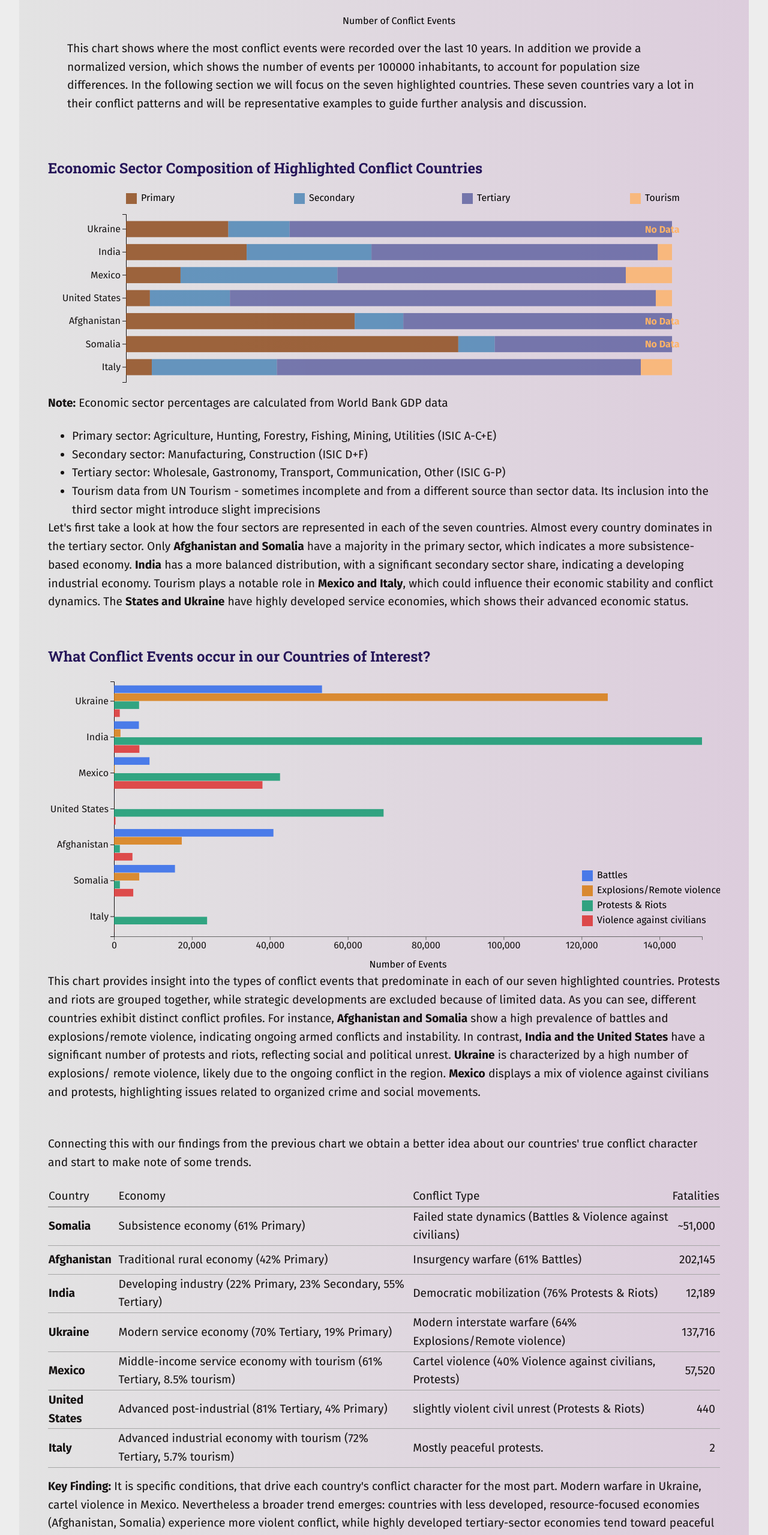
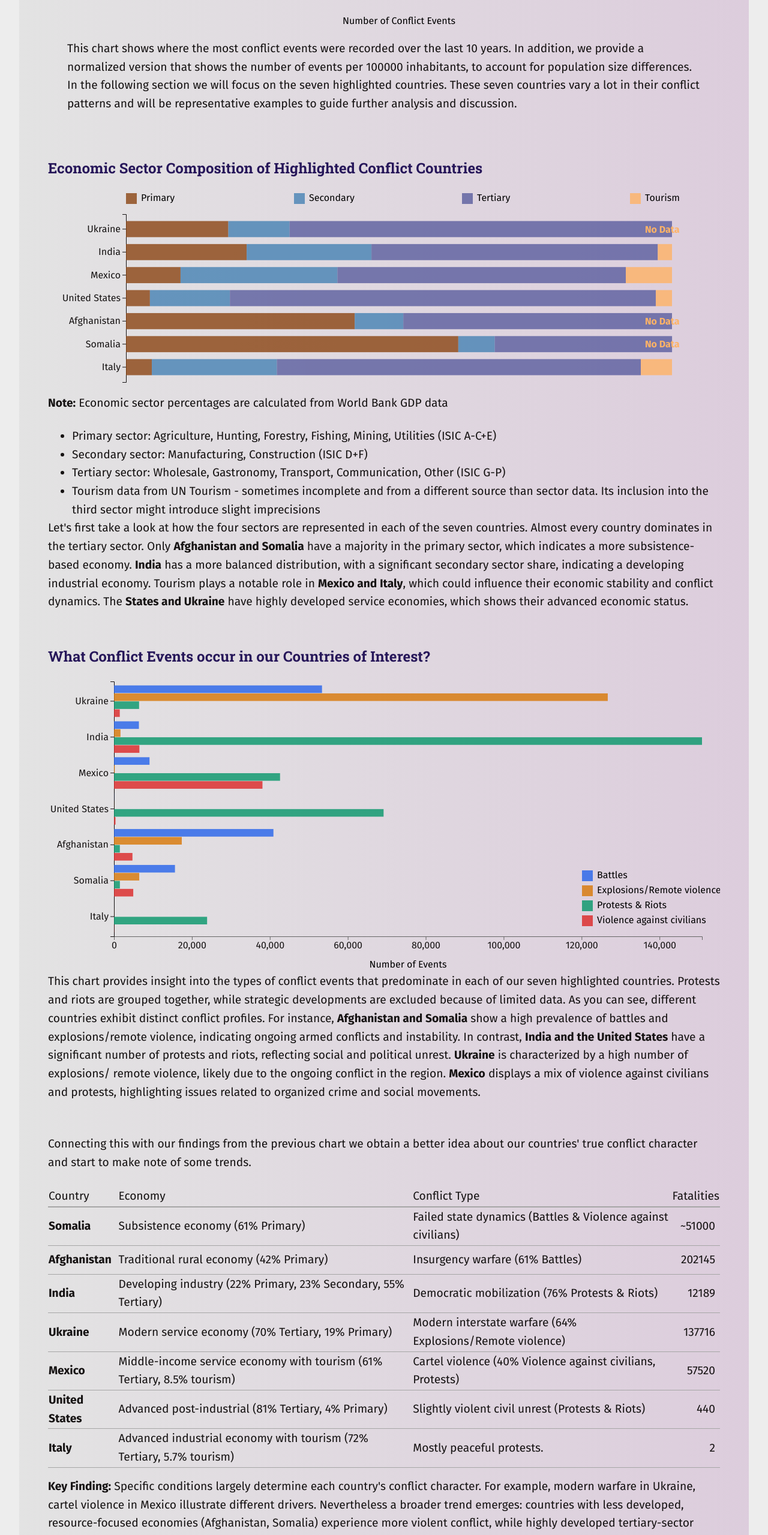
Before and after one commit to unige-vizis/vizis, a Vue app: page / in a window 1280 px wide. Shown: the part 1756-4315 px from the top of the page at 60% size. Built offline with nearby package versions, Linux system fonts and the light colour scheme.

Commit message:
Assignment2 (#12)
check typos

```diff
--- a/public/src/components/Section2.vue
+++ b/public/src/components/Section2.vue
@@ -14,8 +14,8 @@ import WaffleChartSectors from './visualizations/WaffleChartSectors.vue'
       <BarChart />
       <div class="section__inner">
         <p>
-          This chart shows where the most conflict events were recorded over the last 10 years. In addition we provide a
-          normalized version, which shows the number of events per 100000 inhabitants, to account for population size
+          This chart shows where the most conflict events were recorded over the last 10 years. In addition, we provide
+          a normalized version that shows the number of events per 100000 inhabitants, to account for population size
           differences. In the following section we will focus on the seven highlighted countries. These seven countries
           vary a lot in their conflict patterns and will be representative examples to guide further analysis and
           discussion.
@@ -32,10 +32,11 @@ import WaffleChartSectors from './visualizations/WaffleChartSectors.vue'
         <li>Primary sector: Agriculture, Hunting, Forestry, Fishing, Mining, Utilities (ISIC A-C+E)</li>
         <li>Secondary sector: Manufacturing, Construction (ISIC D+F)</li>
         <li>Tertiary sector: Wholesale, Gastronomy, Transport, Communication, Other (ISIC G-P)</li>
-        <li>Tourism data from UN Tourism - sometimes incomplete and from a different source than sector data.
-        Its inclusion into the third sector might introduce slight imprecisions</li>
+        <li>
+          Tourism data from UN Tourism - sometimes incomplete and from a different source than sector data. Its
+          inclusion into the third sector might introduce slight imprecisions
+        </li>
       </ul>
-
       <p>
         Let's first take a look at how the four sectors are represented in each of the seven countries. Almost every
         country dominates in the tertiary sector. Only <strong>Afghanistan and Somalia</strong> have a majority in the
@@ -84,36 +85,36 @@ import WaffleChartSectors from './visualizations/WaffleChartSectors.vue'
             <td><strong>Somalia</strong></td>
             <td>Subsistence economy (61% Primary)</td>
             <td>Failed state dynamics (Battles & Violence against civilians)</td>
-            <td>~51,000</td>
+            <td>~51000</td>
           </tr>
           <tr>
             <td><strong>Afghanistan</strong></td>
             <td>Traditional rural economy (42% Primary)</td>
             <td>Insurgency warfare (61% Battles)</td>
-            <td>202,145</td>
+            <td>202145</td>
           </tr>
           <tr>
             <td><strong>India</strong></td>
             <td>Developing industry (22% Primary, 23% Secondary, 55% Tertiary)</td>
             <td>Democratic mobilization (76% Protests & Riots)</td>
-            <td>12,189</td>
+            <td>12189</td>
           </tr>
           <tr>
             <td><strong>Ukraine</strong></td>
             <td>Modern service economy (70% Tertiary, 19% Primary)</td>
             <td>Modern interstate warfare (64% Explosions/Remote violence)</td>
-            <td>137,716</td>
+            <td>137716</td>
           </tr>
           <tr>
             <td><strong>Mexico</strong></td>
             <td>Middle-income service economy with tourism (61% Tertiary, 8.5% tourism)</td>
             <td>Cartel violence (40% Violence against civilians, Protests)</td>
-            <td>57,520</td>
+            <td>57520</td>
           </tr>
           <tr>
             <td><strong>United States</strong></td>
             <td>Advanced post-industrial (81% Tertiary, 4% Primary)</td>
-            <td>slightly violent civil unrest (Protests & Riots)</td>
+            <td>Slightly violent civil unrest (Protests & Riots)</td>
             <td>440</td>
           </tr>
           <tr>
@@ -126,11 +127,11 @@ import WaffleChartSectors from './visualizations/WaffleChartSectors.vue'
       </table>
 
       <p>
-        <strong>Key Finding:</strong> It is specific conditions, that drive each country's conflict character for the
-        most part. Modern warfare in Ukraine, cartel violence in Mexico. Nevertheless a broader trend emerges: countries
-        with less developed, resource-focused economies (Afghanistan, Somalia) experience more violent conflict, while
-        highly developed tertiary-sector economies tend toward peaceful protesting. Italy exemplifies this with 24,524
-        conflict events but only 2 recorded fatalities over 10 years.
+        <strong>Key Finding:</strong> Specific conditions largely determine each country's conflict character. For
+        example, modern warfare in Ukraine, cartel violence in Mexico illustrate different drivers. Nevertheless a
+        broader trend emerges: countries with less developed, resource-focused economies (Afghanistan, Somalia)
+        experience more violent conflict, while highly developed tertiary-sector economies tend toward peaceful
+        protesting. Italy exemplifies this with 24524 conflict events but only 2 recorded fatalities over 10 years.
       </p>
     </div>
 
@@ -142,13 +143,13 @@ import WaffleChartSectors from './visualizations/WaffleChartSectors.vue'
         <Heatmap :show="'fatalities'" :y_labels="true" />
       </div>
       <p>
-        No lets have a look into the details. This two heatmap show the distribution of event types over time in terms
-        of event counts and fatalities. The top heatmap illustrates the frequency of different conflict event types from
-        2015 to 2024, while the bottom heatmap displays the corresponding fatalities associated with each event type.
-        Notably, we observe a significant increase in both the number of events and fatalities over the years, with a
-        tip in 2022, likely attributable to the escalation of the conflict in Ukraine. The data reveals that
-        "Explosions/Remote violence" and "Battles" are the most frequent event types, with "Explosions/Remote violence"
-        also accounting for the highest fatalities.
+        Now let's have a look into the details. These two heatmap show the distribution of event types over time in
+        terms of event counts and fatalities. The top heatmap illustrates the frequency of different conflict event
+        types from 2015 to 2024, while the bottom heatmap displays the corresponding fatalities associated with each
+        event type. Notably, we observe a significant increase in both the number of events and fatalities over the
+        years, with a tip in 2022, likely attributable to the escalation of the conflict in Ukraine. The data reveals
+        that "Explosions/Remote violence" and "Battles" are the most frequent event types, with "Explosions/Remote
+        violence" also accounting for the highest fatalities.
       </p>
       <p>
         With this chart we zoom out a bit to look at the bigger picture. By focusing more on the types of conflicts in
@@ -164,8 +165,8 @@ import WaffleChartSectors from './visualizations/WaffleChartSectors.vue'
       <h3>Averaged Economic Context by Event Type</h3>
       <WaffleChartSectors />
       <p>
-        This small multiple waffle plot depicts the average economic context each event type occurs in. Once more we
-        identify the noticeable trend of more violent conflict in lower developed economies irrespective of specific
+        This small multiple waffle plot depicts the average economic context each event type occurs in. Once again we
+        identify the noticeable trend of more violent conflict in less-developed economies, regardless of specific
         countries.
       </p>
     </div>
@@ -193,7 +194,7 @@ import WaffleChartSectors from './visualizations/WaffleChartSectors.vue'
         vulnerability, and the evolving character of global conflict. Religion, in this context, is not an isolated
         cause of violence but one of the many human frameworks through which economic and political realities are
         experienced and contested. Recognizing this interplay allows for a more integrated understanding of geopolitical
-        conflict, that connects data, structure, and the lived experience of suffering.
+        conflict that connects data, structure, and the lived experience of suffering.
       </p>
     </div>
   </section>
```
